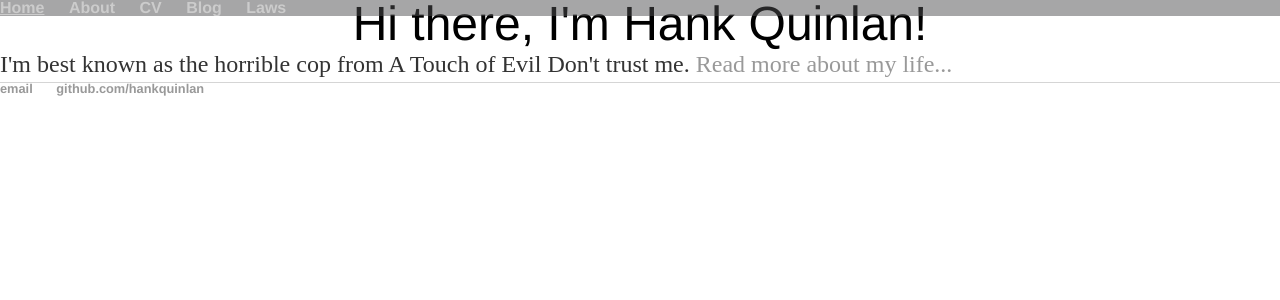
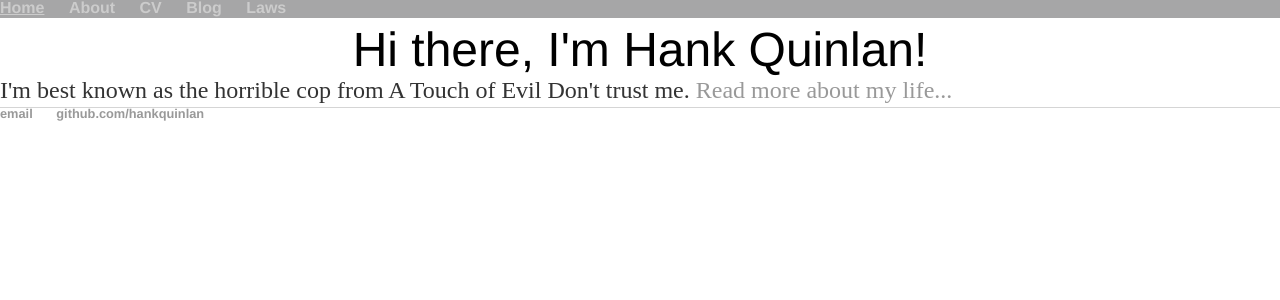
Before and after one commit to lexieph/lexieph.github.io, a Jekyll site: the page built from index.html, in a window 1280 px wide. Shown: the top 300 px of the page. Built offline with Jekyll 4.4.1, drawn with Linux system fonts in a browser that asks for light colours.

Commit message:
Update main.css
Added pane and removed bg color

```diff
--- a/css/main.css
+++ b/css/main.css
@@ -47,7 +47,7 @@
 /* site CSS starts here */
 
 body {
-    /*padding-top: 30px;*/
+    padding-top: 2%;
     width: 100%;
     display: block;
 }
@@ -61,6 +61,7 @@
     top: 0;
     position: fixed;
     width: 100%;
+    height: 2%;
     z-index: 1;
 }
 
@@ -78,11 +79,14 @@
 }
 
 .app_toc {
-    background-color: #6F2232;
+    width: 20%;
+    flex: 0 0 auto;
+    border-right: 2px solid #4E4E50;
+
 }
 
 .app_content {
-    background-color: #950740;
+
 }
 
 nav ul, footer ul {
```
Also changed, not shown: 1 other file.
